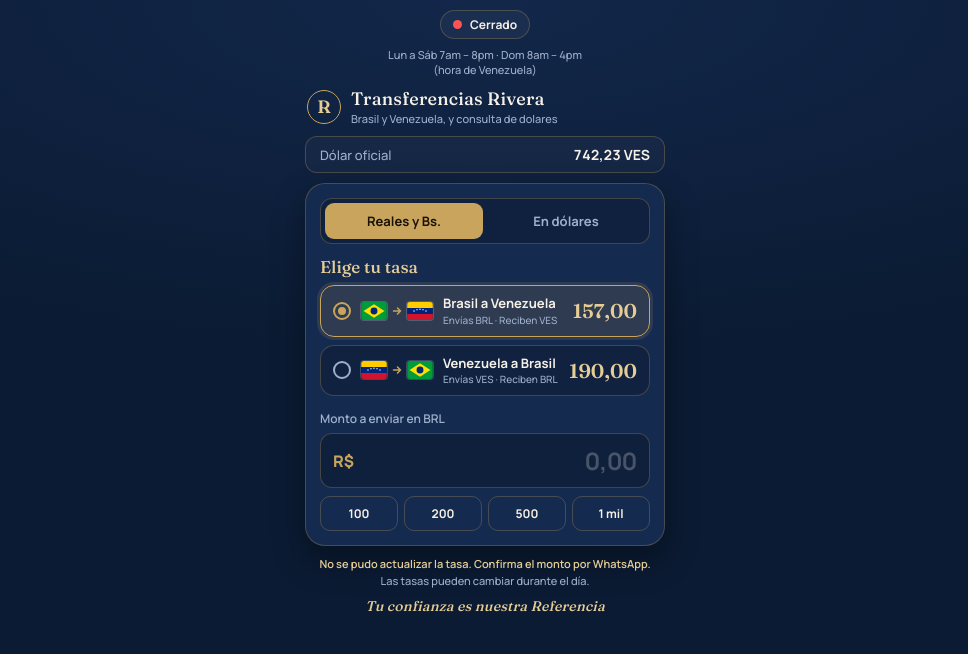
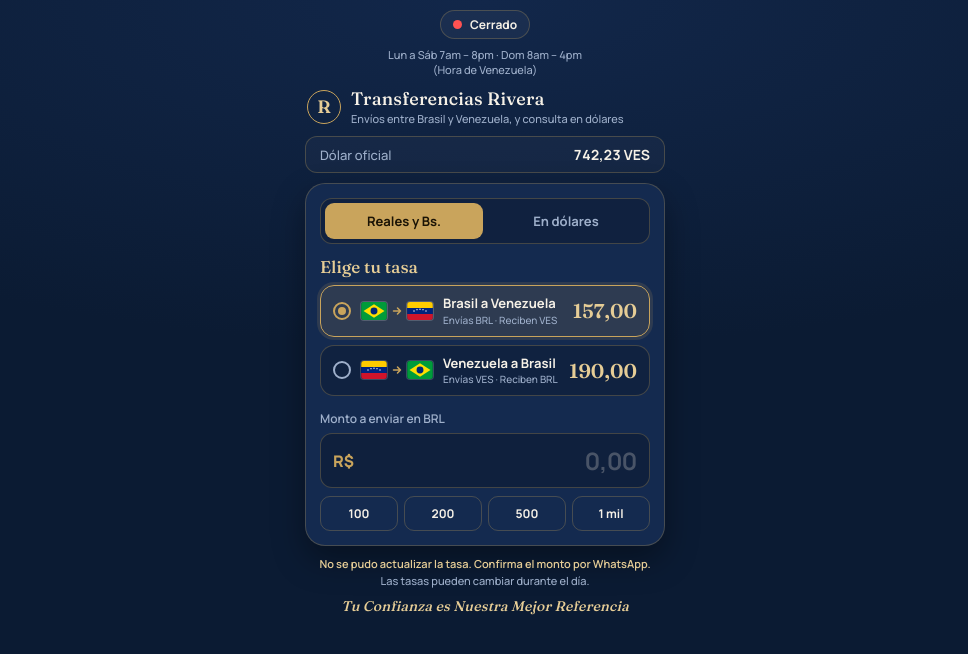
Before and after one commit to luisjriverac/calculadora, a plain HTML site: page index.html in a window 1280 px wide. Shown: the whole page, without its empty margins (155-1123 px from the left). Drawn offline with Linux system fonts and the light colour scheme; no server answers.

Commit message:
Update index.html

```diff
--- a/index.html
+++ b/index.html
@@ -107,11 +107,11 @@ label.campo{display:block;color:var(--suave);font-size:12px;font-weight:600;marg
 <body>
 <div class="wrap">
   <div class="estado" id="estado" role="status"><span class="punto"></span><span id="estadoTxt">Cerrado</span></div>
-  <p class="horario">Lun a Sáb 7am – 8pm · Dom 8am – 4pm<br>(hora de Venezuela)</p>
+  <p class="horario">Lun a Sáb 7am – 8pm · Dom 8am – 4pm<br>(Hora de Venezuela)</p>
 
   <header>
     <div class="sello">R</div>
-    <div><h1>Transferencias Rivera</h1><small>Brasil y Venezuela, y consulta de dolares</small></div>
+    <div><h1>Transferencias Rivera</h1><small>Envíos entre Brasil y Venezuela, y consulta en dólares</small></div>
   </header>
 
   <div class="dolar"><span>Dólar oficial</span><b><span id="txtDolar">---</span> VES</b></div>
@@ -174,7 +174,7 @@ label.campo{display:block;color:var(--suave);font-size:12px;font-weight:600;marg
   </main>
 
   <p class="pie"><span id="actualizado"></span>Las tasas pueden cambiar durante el día.</p>
-  <p class="confianza">Tu confianza es nuestra Referencia</p>
+  <p class="confianza">Tu Confianza es Nuestra Mejor Referencia</p>
 </div>
 
 <script>
```
